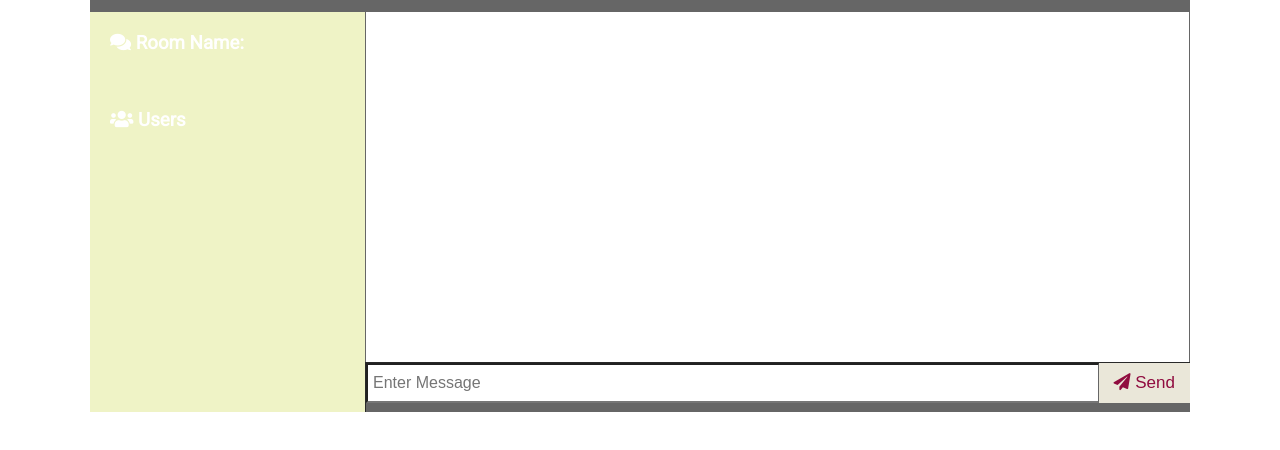
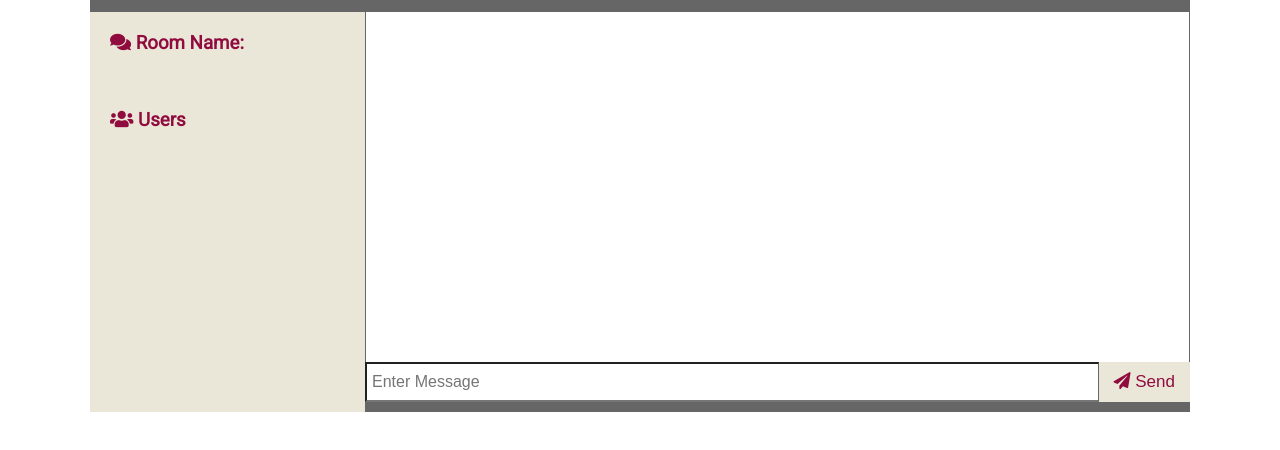
Before and after one commit to LeeYang2019/WeChat_App, a website: page public/chat.html in a window 1280 px wide. Shown: the part 86-536 px from the top of the page. Drawn offline with nearby package versions, Linux system fonts and the light colour scheme; no server answers.

Commit message:
updated styling

```diff
--- a/public/css/style.css
+++ b/public/css/style.css
@@ -70,8 +70,8 @@ a {
 }
 
 .chat-sidebar {
-  background: var(--dark-color-b);
-  color: white;
+  background: var(--light-color);
+  color: var(--dark-color-d);
   padding: 20px 20px 60px;
   overflow-y: scroll;
   grid-row: span 8;
@@ -131,8 +131,6 @@ a {
 
 .chat-form-container {
   background-color: var(--dark-color-a);
-  border-top: solid var(--dark-color-a) 1px;
-  border-left: solid var(--dark-color-a) 1px;
   grid-row: span 1;
 }
 
@@ -158,7 +156,7 @@ a {
 .join-header {
   text-align: center;
   padding: 20px;
-  background: var(--dark-color-a);
+  background: var(--light-color);
 }
 
 .join-main {
```
